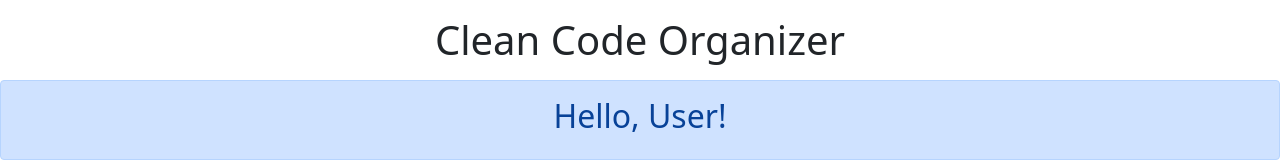
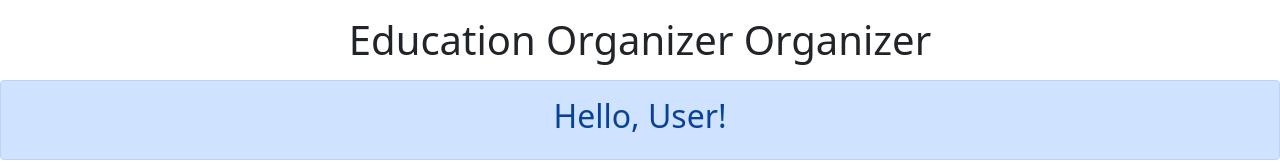
Before and after one commit to art-ch/education-clean-code, a React (Create React App) app: page / in a window 1280 px wide. Shown: the top 162 px of the page. Built offline with nearby package versions, Linux system fonts and the light colour scheme; no server answers.

Commit message:
changed project title

```diff
--- a/src/App.tsx
+++ b/src/App.tsx
@@ -7,7 +7,7 @@ import 'bootstrap/dist/css/bootstrap.min.css';
 const App = () => {
   return (
     <main className="text-center">
-      <h1 className="my-3">Clean Code Organizer</h1>
+      <h1 className="my-3">Education Organizer Organizer</h1>
       <Alert>
         <h2>Hello, User!</h2>
       </Alert>
```
